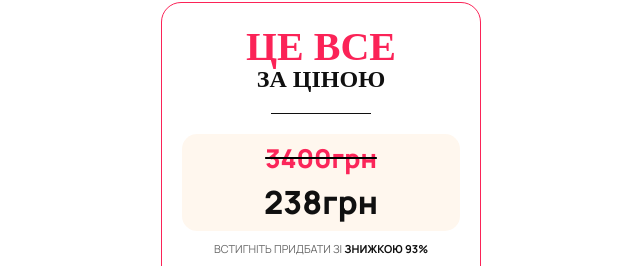
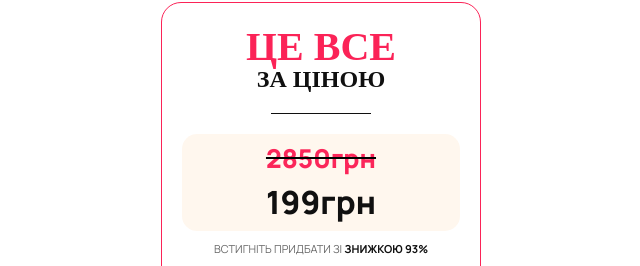
Before and after one commit to RomanIsaiev/work-website-22, a website built with Vite: page index.html in a window 1280 px wide. Shown: the part 4414-4680 px from the top of the page, 319-959 px from the left. Built offline with nearby package versions, Linux system fonts and the light colour scheme; a script that the page names is missing; a web font is replaced by a local one.

Commit message:
Update index.html

```diff
--- a/index.html
+++ b/index.html
@@ -440,8 +440,8 @@
           <div class="wrapper-all">
             <h3 class="wrapper-title">це все<br /><span>за ціною</span></h3>
             <div class="second-wrapper">
-              <p class="old-price">3400грн</p>
-              <p class="new-price">238грн</p>
+              <p class="old-price">2850грн</p>
+              <p class="new-price">199грн</p>
               <!-- <ul class="price-list list">
                 <li class="list-item">до 8.02 - <span>550 грн</span></li>
                 <li class="list-item">до 10.02 - <span>770 грн</span></li>
@@ -694,8 +694,8 @@
               це все<br /><span>за ціною</span>
             </h3>
             <div class="second-wrapper">
-              <p class="old-price">3400грн</p>
-              <p class="new-price">238грн</p>
+              <p class="old-price">2850грн</p>
+              <p class="new-price">199грн</p>
               <!-- <ul class="price-list list">
                 <li class="list-item">до 6.02 - <span>550 грн</span></li>
                 <li class="list-item">до 10.02 - <span>770 грн</span></li>
```
